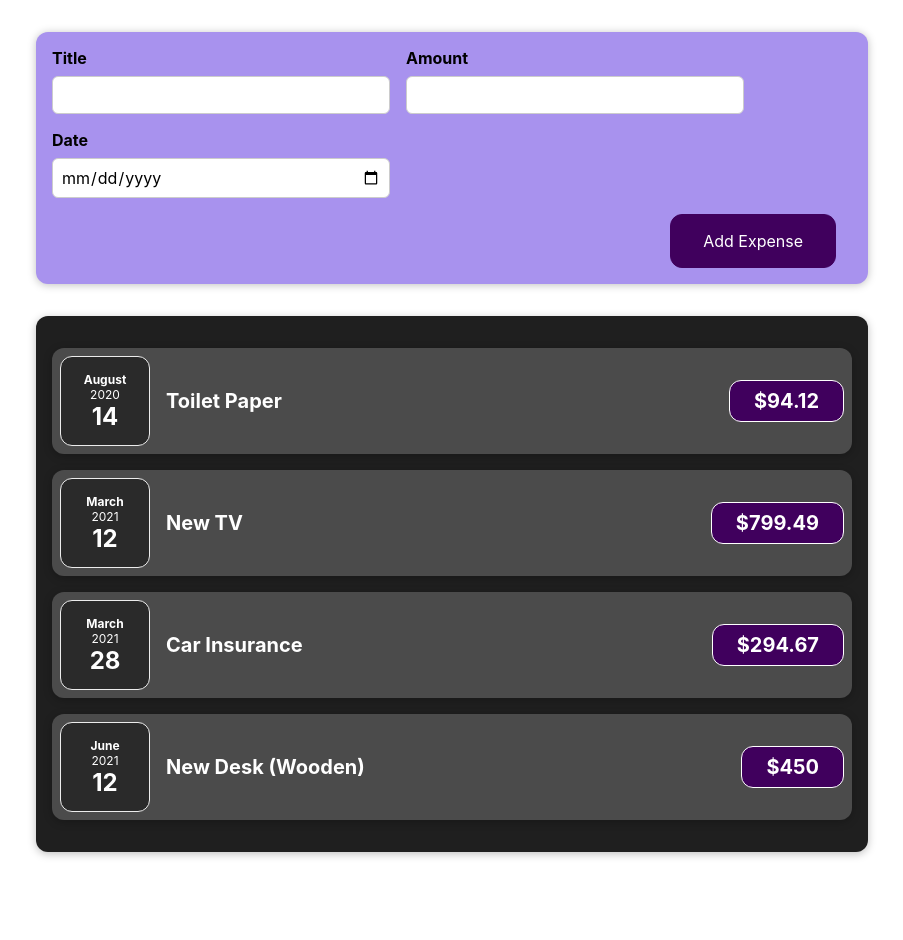
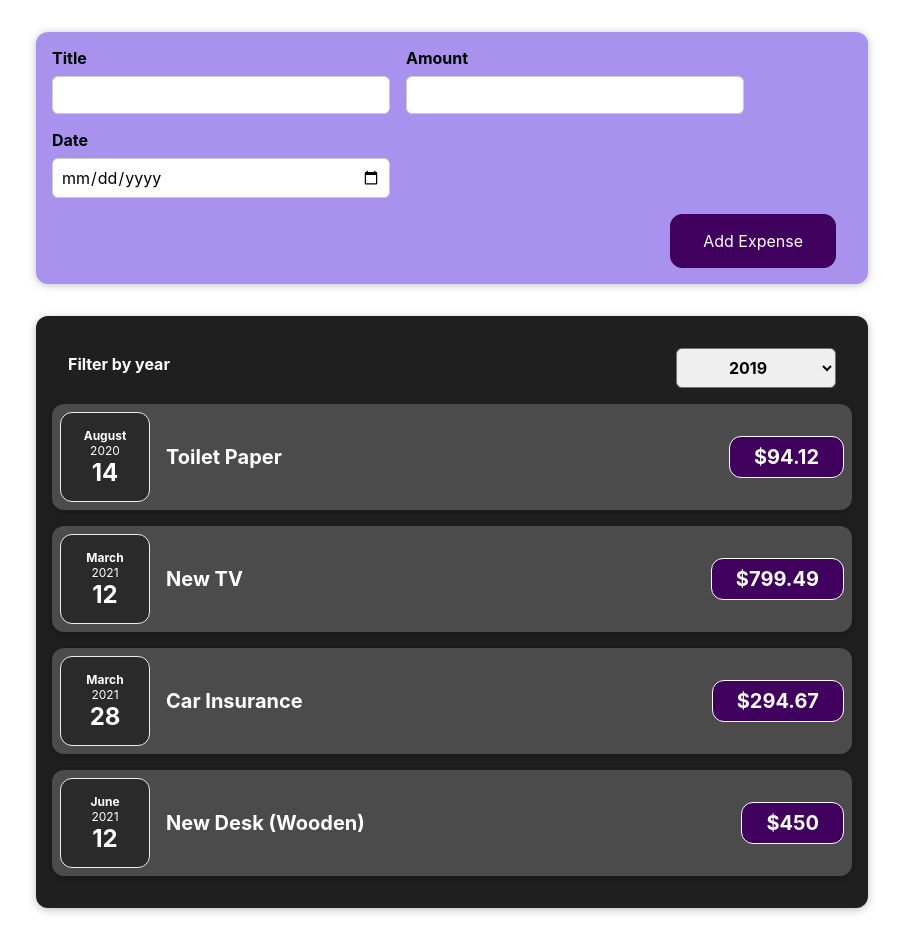
Before and after one commit to idris92/Expenditure-Tracking-System, a React (Create React App) app: page / in a window 1280 px wide. Shown: the whole page, without its empty margins (188-1091 px from the left). Before the commit the page ends 884 px from the top, so only its background shows below. Built offline with nearby package versions, Linux system fonts and the light colour scheme.

Commit message:
'UI_update'

```diff
--- a/src/App.js
+++ b/src/App.js
@@ -1,9 +1,9 @@
 // import ExpenseGroupItem from './ExpenseItem/ExpenseItem'
+import { useState } from 'react';
 import Expenses from './Compenents/Expenses/Expenses.js';
 import NewExpenses from '../src/Compenents/NewExpenses/NewExpenses';
 import './App.css';
 
-function App() {
 const expenses = [
 	{
 		id: 'e1',
@@ -25,16 +25,20 @@
 		date: new Date(2021, 5, 12)
 	}
 ];
+
+function App() {
+	const [ expensesUpdate, setExpensesUpdate ] = useState(expenses);
+
 	const expenseSave = (expenseDataInput) => {
-		// const expense={
-		// 	...expenseDataInput
-		// }
-		console.log('this is from app' + { ...expenseDataInput });
+		setExpensesUpdate((expenses) => {
+			return [ expenseDataInput, ...expenses ];
+		});
+		// console.log('this is from app' + { ...expenseDataInput });
 	};
 	return (
 		<div>
 			<NewExpenses onExpenses={expenseSave} />
-			<Expenses item={expenses} />
+			<Expenses item={expensesUpdate} />
 		</div>
 	);
 }
--- /dev/null
+++ b/src/Compenents/ExpenseFilter/ExpenseFilter.css
@@ -0,0 +1,24 @@
+.expenses-filter {
+	color: white;
+	padding: 0 1rem;
+}
+
+.expenses-filter__control {
+	display: flex;
+	width: 100%;
+	align-items: center;
+	justify-content: space-between;
+	margin: 1rem 0;
+}
+
+.expenses-filter label {
+	font-weight: bold;
+	margin-bottom: 0.5rem;
+}
+
+.expenses-filter select {
+	font: inherit;
+	padding: 0.5rem 3rem;
+	font-weight: bold;
+	border-radius: 6px;
+}
--- /dev/null
+++ b/src/Compenents/ExpenseFilter/ExpenseFilter.js
@@ -0,0 +1,22 @@
+import './ExpenseFilter.css';
+
+const ExpenseFilter = (props) => {
+	const selectionChange = (event) => {
+		props.onChangeFilter(event.target.value);
+	};
+	return (
+		<div className="expenses-filter">
+			<div className="expenses-filter__control">
+				<label>Filter by year</label>
+				<select value={props.selected} onChange={selectionChange}>
+					<option value="2022">2022</option>
+					<option value="2021">2021</option>
+					<option value="2020">2020</option>
+					<option value="2019">2019</option>
+				</select>
+			</div>
+		</div>
+	);
+};
+
+export default ExpenseFilter;
--- a/src/Compenents/ExpenseItem/ExpenseItem.js
+++ b/src/Compenents/ExpenseItem/ExpenseItem.js
@@ -1,20 +1,14 @@
-import { useState } from 'react';
 import '../ExpenseDate/ExpenseDate';
 import Card from '../Card/Card';
 import ExpenseDate from '../ExpenseDate/ExpenseDate';
 import './ExpenseItem.css';
 
 const ExpenseItem = (props) => {
-	const [ title, setTitle ] = useState(props.title);
-
-	const clickHandler = () => {
-		setTitle('Clicked');
-	};
 	return (
 		<Card className="expense-item">
 			<ExpenseDate date={props.date} />
 			<div className="expense-item__description">
-				<h2>{title}</h2>
+				<h2>{props.title}</h2>
 				<div className="expense-item__price">${props.amount}</div>
 			</div>
 		</Card>
--- a/src/Compenents/Expenses/Expenses.js
+++ b/src/Compenents/Expenses/Expenses.js
@@ -1,14 +1,22 @@
+import { useState } from 'react';
 import './Expenses.css';
 import ExpenseItem from '../ExpenseItem/ExpenseItem';
+import ExpenseFilter from '../ExpenseFilter/ExpenseFilter';
 import Card from '../Card/Card';
 
 const Expenses = (props) => {
+	const [ filteredYear, setFilteredYear ] = useState('2019');
+
+	const selectedFilteredYear = (selectedYear) => {
+		setFilteredYear(selectedYear);
+	};
+
 	return (
 		<Card className="expenses">
-			<ExpenseItem title={props.item[0].title} amount={props.item[0].amount} date={props.item[0].date} />
-			<ExpenseItem title={props.item[1].title} amount={props.item[1].amount} date={props.item[1].date} />
-			<ExpenseItem title={props.item[2].title} amount={props.item[2].amount} date={props.item[2].date} />
-			<ExpenseItem title={props.item[3].title} amount={props.item[3].amount} date={props.item[3].date} />
+			<ExpenseFilter selected={filteredYear} onChangeFilter={selectedFilteredYear} />
+			{props.item.map((expense) => (
+				<ExpenseItem key={expense.id} title={expense.title} amount={expense.amount} date={expense.date} />
+			))}
 		</Card>
 	);
 };
```
Lines whose indentation alone changed are shown as unchanged.
